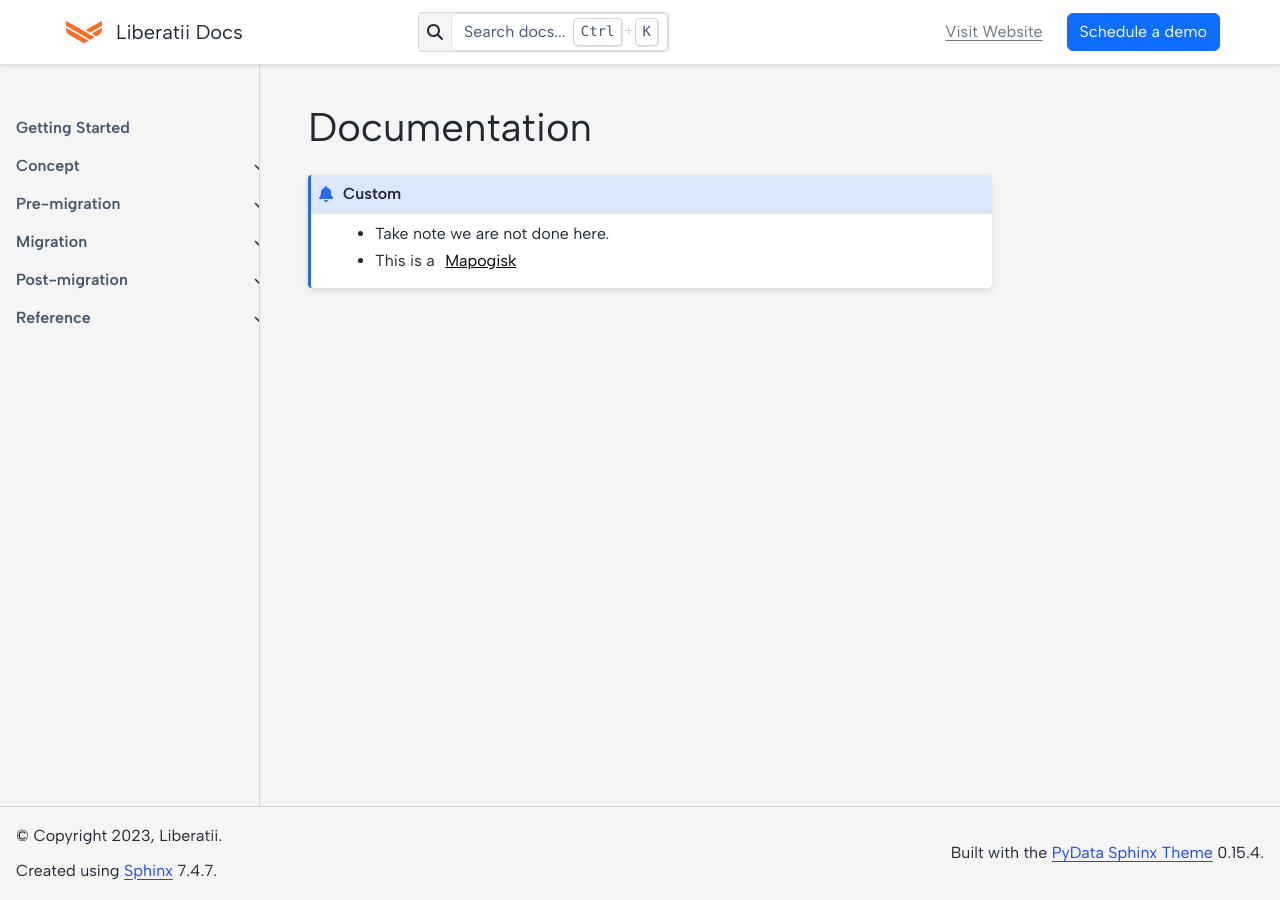
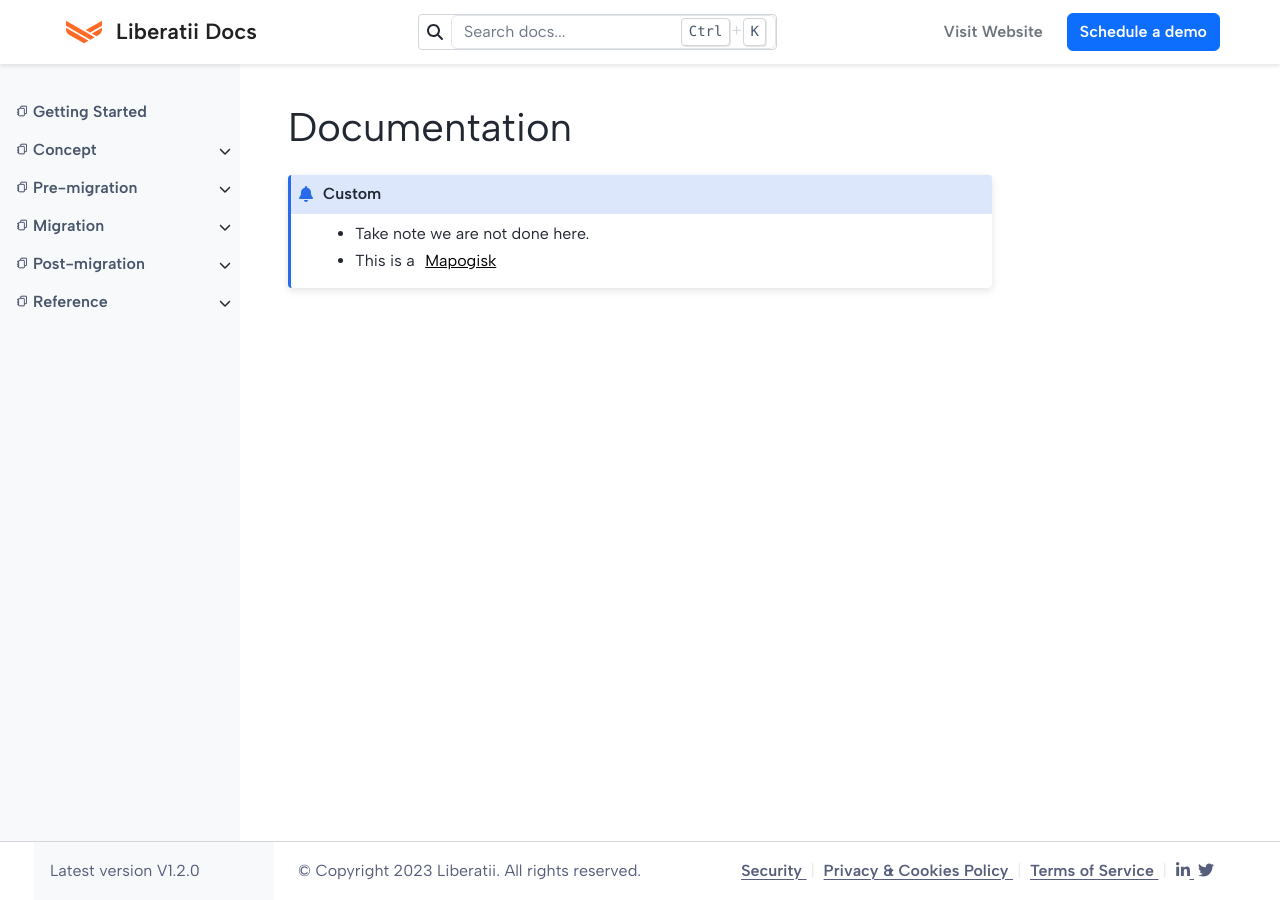
Before and after one commit to Liberatii/documentation, a Sphinx documentation site: the page built from docs/index.rst, in a window 1280 px wide. Built offline with Sphinx 7.4.7 and the PyData theme 0.15.4, drawn with Linux system fonts in a browser that asks for light colours.

Commit message:
Customized documentation website to match the Figma UI designs.

```diff
--- a/docs/_static/css/custom.css
+++ b/docs/_static/css/custom.css
@@ -9,9 +9,15 @@ html {
 
 html[data-theme="light"] {
     /* Background */
-    --pst-color-background: #F5F5F5;
+    --pst-color-background: #FFFFFF;
     /* Color */
     --pst-color-primary: #1A47FF;
+    --pst-color-link-hover: #1A47FF;
+}
+
+body::-webkit-scrollbar {
+    width: .2rem;
+    height: .2rem;
 }
 
 /* Header */
@@ -31,18 +37,67 @@ html[data-theme="light"] {
     padding-left: 60px;
 }
 
+a.navbar-brand.logo:hover {
+    text-decoration: none;
+}
+
+a.navbar-brand.logo p.logo__title {
+    font-family: 'Albert Sans';
+	font-style: normal;
+	font-weight: 600;
+	font-size: 22px;
+	line-height: 130%;
+	text-align: center;
+	color: #212123;
+}
+
+.bd-search i.fa-solid.fa-magnifying-glass {
+    opacity: 0.8;
+}
+
 .bd-search input {
     background-color: #fff;
+    font-family: 'Albert Sans';
+    font-style: normal;
+    font-weight: 400;
+    line-height: 130%;
+    color: #575E7C;
+    opacity: 0.8;
+}
+@media (min-width: 959.98px){
+	.bd-search input {
+		width: 325px;
+	}
+}
+
+.link-nounderline{
+    text-decoration: none;
+    font-weight: 600;
+    font-size: 16px;
 }
 
 .link-nounderline:hover{
     text-decoration: none;
+    font-weight: 400;
+    font-size: 16px;
 }
 
 /* Sidebar */
 .bd-sidebar-primary {
-    padding: 2rem 0;
-    width: 260px;
+    padding: 1rem 0;
+    width: 240px;
+    background-color: #F8F9FA;
+    border-right: 0;
+}
+
+nav.bd-links {
+    margin-right: 0!important;
+}
+
+.bd-sidebar-primary.bd-sidebar::-webkit-scrollbar {
+    width: .2rem;
+    height: .2rem;
+    display: none;
 }
 
 li.toctree-l1 {
@@ -50,8 +105,18 @@ li.toctree-l1 {
     padding-right: 1rem;
 }
 
+li.toctree-l1 > a.reference.internal::before {
+    content: url('../images/agreement.png');
+    margin-right: 5px;
+}
+
 li.toctree-l1.active {
-    background: rgba(26, 71, 255, 0.1);
+    background: #1a47ff1a;
+}
+
+li.toctree-l1.active > a.reference.internal::before {
+    content: url('../images/agreement_active.png');
+    margin-right: 5px;
 }
 
 .bd-sidebar-primary label.toctree-toggle:hover {
@@ -115,3 +180,79 @@ nav.bd-links li>a {
     margin: 0;
     font-weight: bold;
 }
+
+/* Footer */
+.footer-items__start, .footer-items__end {
+  flex-direction: row!important;
+}
+
+a.policy-links.desktop{
+    display: inline;
+}
+a.policy-links.mobile{
+    display: none;
+}
+
+@media (max-width: 959.98px){
+	.footer-items__start, .footer-items__end {
+      flex-direction: column!important;
+      gap: 0;
+    }
+    .bd-footer .bd-footer__inner {
+        flex-direction: column;
+        padding: 0;
+    }
+    a.policy-links.mobile{
+        display: inline;
+    }
+    a.policy-links.desktop{
+        display: none;
+    }
+    .footer-items__start > .footer-item:first-of-type {
+        background-color: #FFFFFF!important;
+    }
+    .bd-footer .footer-items__end {
+        margin-left: 0;
+    }
+    .footer-item {
+        padding: 0.5rem 1rem!important;
+    }
+}
+.bd-footer .bd-footer__inner {
+	padding: 0 1rem 0 0;
+}
+
+.footer-item {
+    padding: 1rem;
+}
+
+.footer-items__start > .footer-item:first-of-type {
+    width: 240px;
+    background-color: #F8F9FA;
+    border-right: 0;
+    padding-left: 1rem;
+    padding-right: 0;
+}
+
+
+.version, .copyright {
+	font-family: 'Albert Sans';
+	font-style: normal;
+	font-weight: 400;
+	font-size: 16px;
+	line-height: 160%;
+	color: #575E7C;
+}
+
+.policy-links, .social-media {
+	font-family: 'Albert Sans';
+	font-style: normal;
+	font-weight: 600;
+	font-size: 16px;
+	line-height: 20px;
+	color: #575E7C;
+}
+
+.divider {
+    color: #E9E9E9;
+}
--- /dev/null
+++ b/docs/_templates/copyright.html
@@ -0,0 +1,11 @@
+{% if show_copyright and copyright %}
+  <p class="copyright">
+    {% if hasdoc('copyright') %}
+      {% trans path=pathto('copyright'), copyright=copyright|e %}© <a href="{{ path }}">Copyright</a> {{ copyright }}.{% endtrans %}
+      <br/>
+    {% else %}
+      {% trans copyright=copyright|e %}© Copyright {{ copyright }}.{% endtrans %}
+      <br/>
+    {% endif %}
+  </p>
+{% endif %}
--- /dev/null
+++ b/docs/_templates/footer-end.html
@@ -0,0 +1,37 @@
+<a class="policy-links desktop" href="#">
+  Security
+</a>
+
+<a class="policy-links mobile" href="#">
+  Security
+</a>
+
+<span class="mx-1 divider">|</span>
+
+<a class="policy-links desktop" href="#">
+  Privacy & Cookies Policy
+</a>
+
+<a class="policy-links mobile" href="#">
+  Cookies
+</a>
+
+<span class="mx-1 divider">|</span>
+
+<a class="policy-links desktop" href="#">
+  Terms of Service
+</a>
+
+<a class="policy-links mobile" href="#">
+  ToS
+</a>
+
+<span class="mx-1 divider">|</span>
+
+<a class="social-media me-1" href="#">
+  <i class="fa-brands fa-linkedin-in"></i>
+</a>
+
+<a class="social-media" href="#">
+  <i class="fa-brands fa-twitter"></i>
+</a>
--- /dev/null
+++ b/docs/_templates/version.html
@@ -0,0 +1,3 @@
+<p class="version">
+ Latest version V1.2.0
+</p>
--- a/docs/conf.py
+++ b/docs/conf.py
@@ -7,7 +7,7 @@
 # https://www.sphinx-doc.org/en/master/usage/configuration.html#project-information
 
 project = "Liberatii Gateway"
-copyright = "2023, Liberatii"
+copyright = "2023 Liberatii. All rights reserved"
 author = "Liberatii"
 
 # -- General configuration ---------------------------------------------------
@@ -37,6 +37,8 @@ html_theme_options = {
    "navigation_depth": 3,
    "navigation_with_keys": False,
    "search_bar_text": "Search docs...",
+   "footer_start": ["version", "copyright"],
+   "footer_end": ["footer-end"],
 }
 html_context = {
    "default_mode": "light"
```
Also changed, not shown: docs/_static/images/agreement.png (added), docs/_static/images/agreement_active.png (added).
